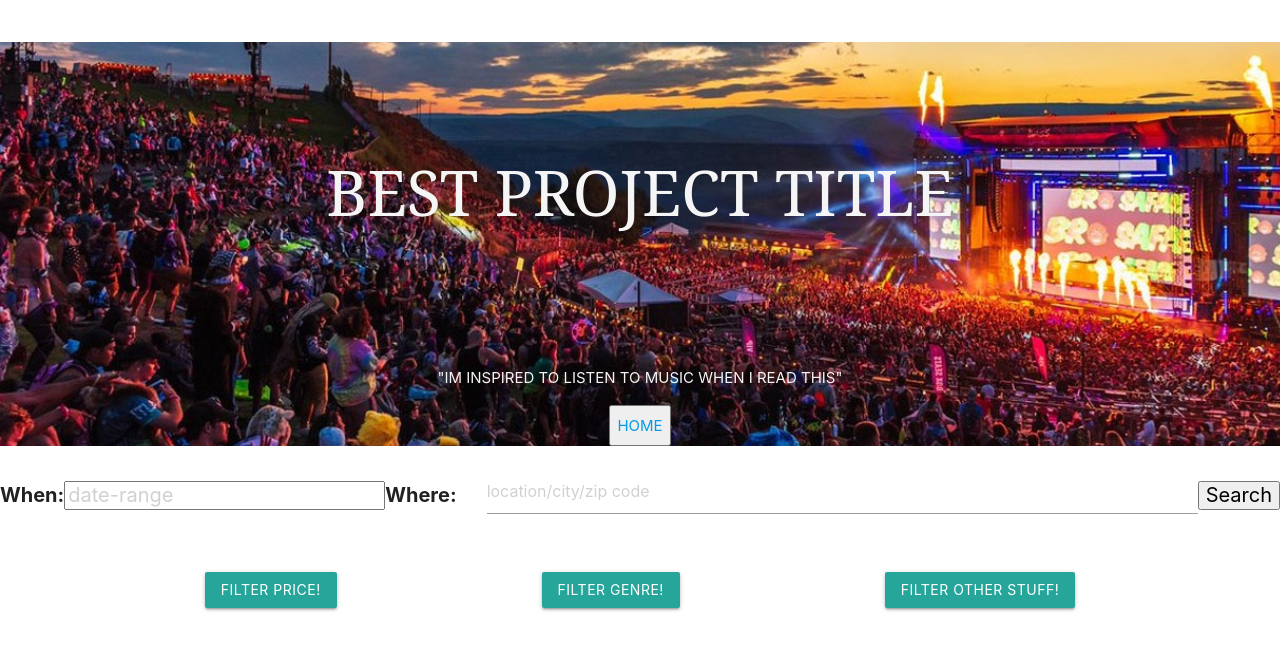
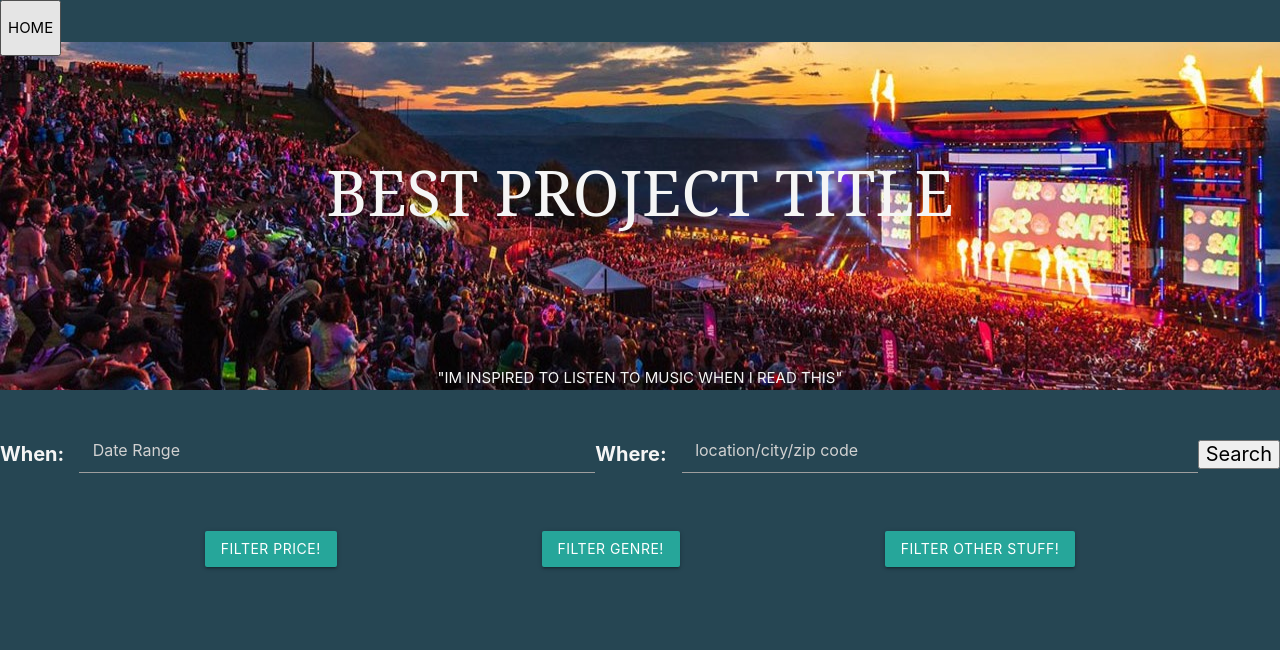
Before and after one commit to thenoahac/discovery-guru, a plain HTML site: page Landing Page/landingpage.html in a window 1280 px wide. Drawn offline with nearby package versions, Linux system fonts and the light colour scheme.

Commit message:
updates to html, css, and js

```diff
--- a/Landing Page/Assets/CSS/landingpage.css
+++ b/Landing Page/Assets/CSS/landingpage.css
@@ -1,3 +1,14 @@
 .home {
-    add position:absolute; top:0; right:0
+    position:absolute; top:0; left:0
 }
+
+body{
+    background-color: #264653;
+}
+
+.show {
+    display: block;
+}
+.hide{
+    display: none;
+}
--- a/Landing Page/Assets/JS/Landingpage.js
+++ b/Landing Page/Assets/JS/Landingpage.js
@@ -1,8 +1,35 @@
-// document.addEventListener('DOMContentLoaded', function(){
-//     var elems = document.querySelectorAll('.dropdown-trigger');
-//     var instances = M.Dropdown.init(elems, options);
-// });
+var btn = document.getElementbyID('#searchBtn')
+
 
 $('.dropdown-trigger').dropdown()
 $('.dropdown-genre').dropdown()
 $('.dropdown-other').dropdown()
+
+btn.onclick = function(event){
+    // take in values of inputs and store as variable
+    var userInput = dateInput + locationInput
+    //fetch data
+    //append to page
+    event.preventDefault(event);
+
+    function getInputFromTextBox() {
+    var dateInput = document.getElementById("#date-range").value;
+    console.log(input)
+    }
+
+    function getInputFromTextBox() {
+    var locationInput = document.getElementById("#location").value;
+    alert(input);
+    }
+    // if (homePage.style.display !== "none"){
+    //     homePage.style.display="none";
+    // } else {
+    //     homePage.style.display = "block"
+    // };
+    }
+// store data from input fields
+
+//get values out of inputs
+//store in var
+//fetch - var url
+// var url = `https://api.myapi/${where}/something/${dateRange}`
--- a/Landing Page/landingpage.html
+++ b/Landing Page/landingpage.html
@@ -1,36 +1,52 @@
 <!DOCTYPE html>
 <html lang="en">
+
 <head>
   <meta charset="UTF-8">
   <meta http-equiv="X-UA-Compatible" content="IE=edge">
   <meta name="viewport" content="width=device-width, initial-scale=1.0">
+  <link rel="stylesheet" href="https://cdnjs.cloudflare.com/ajax/libs/materialize/1.0.0/css/materialize.min.css">
+  <link rel="stylesheet" href="https://code.jquery.com/ui/1.12.1/themes/base/jquery-ui.css" />
   <link rel="stylesheet" href="./Assets/CSS/landingpage.css">
-    <link rel="stylesheet" href="https://cdnjs.cloudflare.com/ajax/libs/materialize/1.0.0/css/materialize.min.css">
-    <link rel="stylesheet" href="https://code.jquery.com/ui/1.12.1/themes/base/jquery-ui.css"/>
   <title>Best and most amazing website</title>
 </head>
+
 <body>
-    <!-- ALIGN HOME button top left -->
-    <div class="hero-image" style="text-align:center; background-image:url(./Assets/images/thegorge.jpg);background-repeat: no-repeat; background-size: cover;">
+  <div class="show" id="main-content">
+    <div class="hero-image"
+      style="text-align:center; background-image:url(./Assets/images/thegorge.jpg);background-repeat: no-repeat; background-size: cover;">
       <div class="hero-text">
-          <h1 style="color:whitesmoke; line-height: 300px; font-family: Cambria, Cochin, Georgia, Times, 'Times New Roman', serif;">BEST PROJECT TITLE</h1>
+        <h1
+          style="color:whitesmoke; line-height: 300px; font-family: Cambria, Cochin, Georgia, Times, 'Times New Roman', serif;">
+          BEST PROJECT TITLE</h1>
+
         <p style="text-align:center;color:whitesmoke">"IM INSPIRED TO LISTEN TO MUSIC WHEN I READ THIS"</p>
-            <button class="home" style="line-height: 35px;"><a href="#">HOME</a></button>
+
+        <input type="button" value="HOME" onClick="window.location.reload(true)"
+          style="line-height:50px; position: fixed; top:0; left:0"></button>
+
       </div>
     </div>
 
     <br>
-        <!-- 2 search bars with user input: date range and location/city/zip code -->
+
     <form>
-        <section class="search" style= "display: inline-flex; flex-direction: row; width: 100%; align-items: center; font-weight: bolder; font-size: 20px;">
-        When:<input class="first-search"type="date-range" id="date-range" style="display:flex" placeholder="date-range">
-        Where:<input class="first-search"type="text"id="location"style="display:flex; margin-left: 30px" placeholder="location/city/zip code">
-        <button style="display:inline-flex";>Search</button>
+      <section class="search"
+        style="display: inline-flex; flex-direction: row; width: 100%; align-items: center; font-weight: bolder; font-size: 20px; color: whitesmoke">
+
+        When:<input class="first-search" type="text" id="date-range"
+          style="margin-left:15px; display:flex; color: whitesmoke" ; placeholder="   Date Range" ; margin-left="15px">
+
+        Where:<input class="first-search" type="text" id="location"
+          style="margin-left: 15px; display:flex; color:whitesmoke" placeholder="   location/city/zip code">
+
+        <button id="searchBtn">Search</button>
+
       </section>
     </form>
 
     <!-- dropdowns for filter -->
-<!-- Dropdown Trigger -->
+
     <section class="filters" style="display:flex; justify-content:space-evenly; margin-top: 50px;">
       <a class='dropdown-trigger btn' href='#' data-target='dropdown'>Filter Price!</a>
 
@@ -60,11 +76,13 @@
 
     </section>
 
-
+    </section>
 
     <script src="https://code.jquery.com/jquery-1.12.4.js"></script>
     <script src="https://code.jquery.com/ui/1.12.1/jquery-ui.js"></script>
     <script src="https://cdnjs.cloudflare.com/ajax/libs/materialize/1.0.0/js/materialize.min.js"></script>
+
     <script src="./Assets/JS/Landingpage.js"></script>
 </body>
+
 </html>
```
Also changed, not shown: details/index.html (+1 -1 lines). Lines whose indentation alone changed are shown as unchanged.
